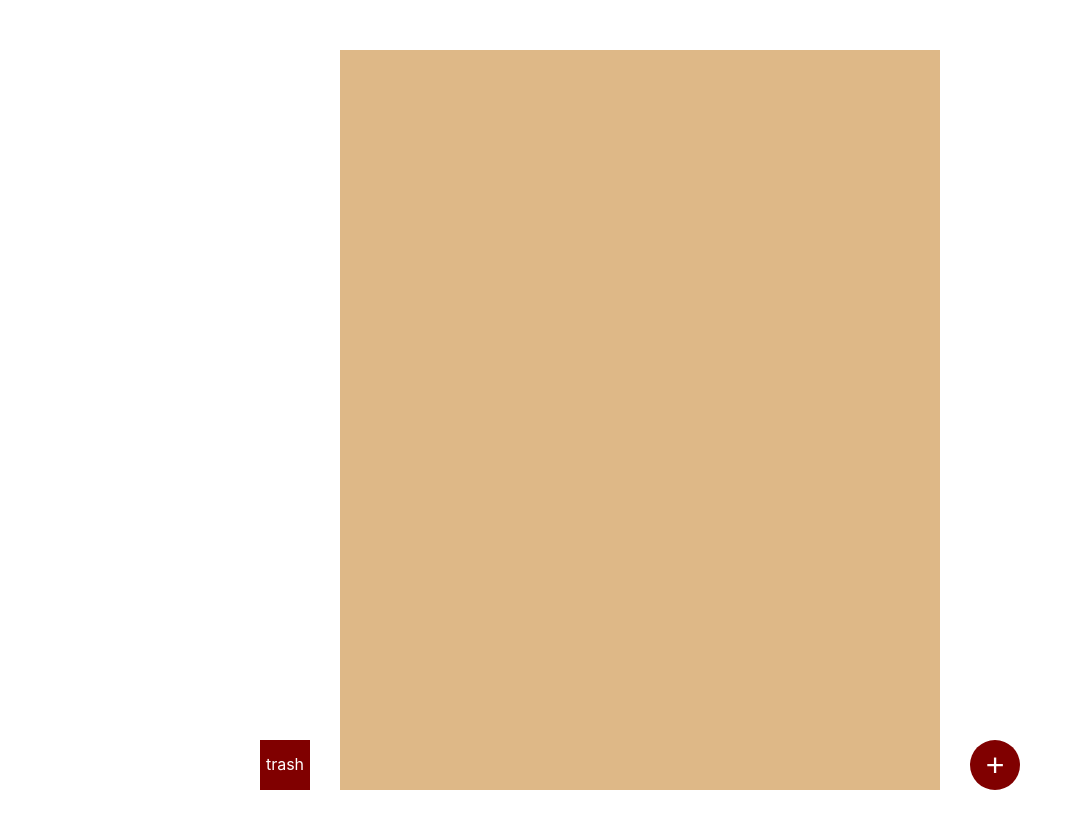
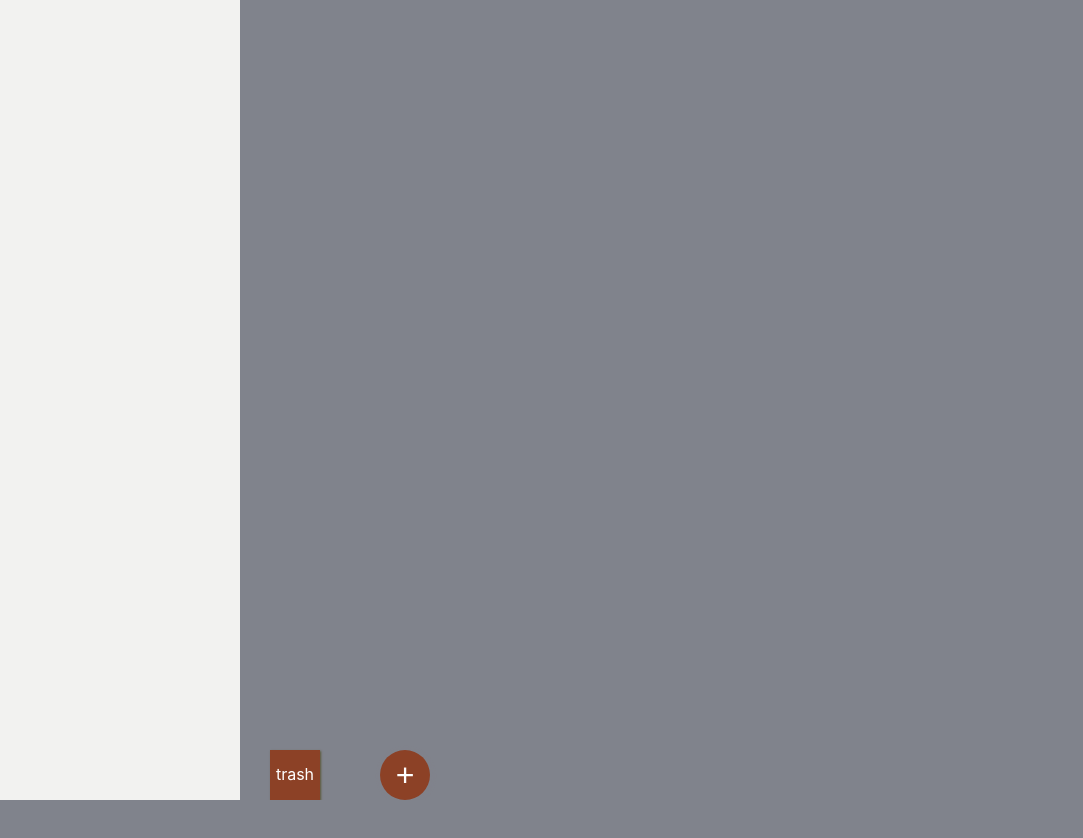
Before and after one commit to yuliagurevich/drag-notes, a React (Create React App) app: page / in a window 1280 px wide. Shown: the whole page, without its empty margins (0-1083 px from the left). After the commit the page ends 800 px from the top, so only its background shows below. Built offline with nearby package versions, Linux system fonts and the light colour scheme.

Commit message:
Add drag and drop.

```diff
--- a/src/App.css
+++ b/src/App.css
@@ -1,15 +1,24 @@
+:root {
+  --main-back: #80838C;
+}
+
+body {
+  background-color: var(--main-back);
+}
+
 #container {
   display: flex;
   align-items: flex-end;
-  justify-content: center;
-  margin: 50px;
+  justify-content: start;
+  height: 100%;
 }
 
 #trash-can {
   width: 50px;
   height: 50px;
   margin: 0 30px;
-  background-color: maroon;
+  background-color: #8C4126;
+  box-shadow: 1px 1px 2px #595736;
   text-align: center;
   line-height: 3rem;
   color: white;
@@ -18,27 +27,30 @@
 #note-board {
   display: flex;
   flex-direction: column;
+  flex-wrap: nowrap;
   align-items: center;
-  width: 600px;
-  background-color: burlywood;
-  height: 90vh;
+  width: 240px;
+  height: calc(100vh - 20px);
+  background-color: #F2F2F0;
   padding: 10px 0;
 }
 
 #add-note-button {
   border: none;
-  background-color: maroon;
+  background-color: #8C4126;
   width: 50px;
   height: 50px;
   border-radius: 25px;
   color: white;
+  box-shadow: 1px 1px 5px #80838C;
   font-size: 2rem;
   margin: 0 30px;
 }
 
 .note {
-  width: 90%;
-  height: 100px;
-  background-color: white;
+  width: 200px;
+  height: 200px;
+  background-color: #D99B66;
+  box-shadow: 1px 1px 5px #80838C;
   margin: 10px 0;
 }
--- a/src/App.js
+++ b/src/App.js
@@ -15,25 +15,45 @@ class App extends Component {
 
     renderNotes = (notes) => {
         return notes.map((note) => {
-      return <div className="note"></div>
+            return <div key={note.id} className="note" draggable={true} onDragStart={(e) => this.handleDragStart(e, note.id)}></div>
         });
     }
 
     handleCreateNote = () => {
-    console.log(">>> got here");
-
         const { notes } = this.state;
 
         let _notes = this.clone(notes);
 
         _notes.unshift({
+            id: Date.now().toString(),
             header: '',
             note: '',
         });
 
         this.setState({
             notes: _notes
-    }, () => console.log(this.state.notes));
+        });
+    }
+
+    handleDragStart(event, noteId) {
+        event.dataTransfer.setData("text/plain", noteId);
+    }
+
+    handleDragOver(event) {
+        event.preventDefault();
+    }
+
+    handleDeleteNote(event) {
+        const { notes } = this.state;
+        let _notes = this.clone(notes);
+
+        const noteId = event.dataTransfer.getData("text");
+
+        let result = _notes.filter((note) => note.id !== noteId);
+
+        this.setState({
+            notes: result
+        });
     }
 
     render() {
@@ -41,10 +61,13 @@ class App extends Component {
 
         return (
             <div id="container">
-       <div id="trash-can" >trash</div>
                 <div id="note-board">
                     {this.renderNotes(notes)}
                 </div>
+                <div
+                    id="trash-can"
+                    onDragOver={(e) => this.handleDragOver(e)}
+                    onDrop={(e) => this.handleDeleteNote(e)} >trash</div>
                 <button id="add-note-button" onClick={this.handleCreateNote}>+</button>
             </div>
         );
```
Also changed, not shown: src/sandbox.js (added, +77 -0 lines). Lines whose indentation alone changed are shown as unchanged.
